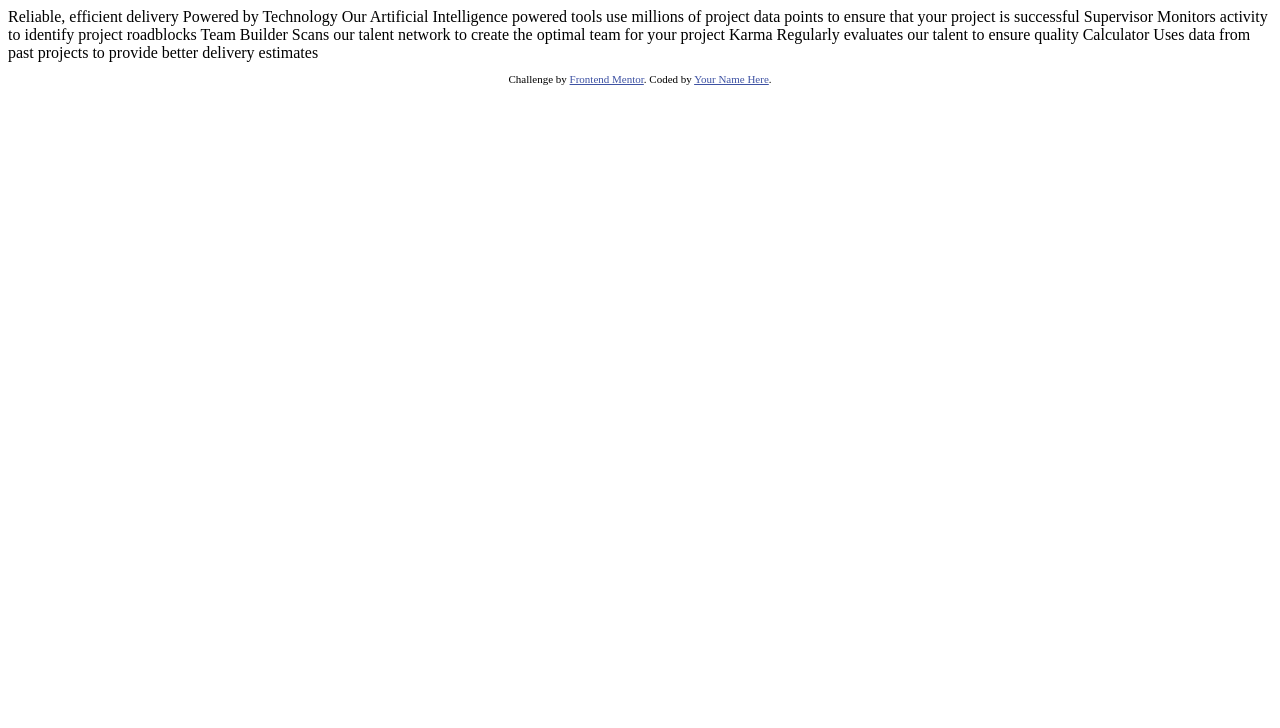
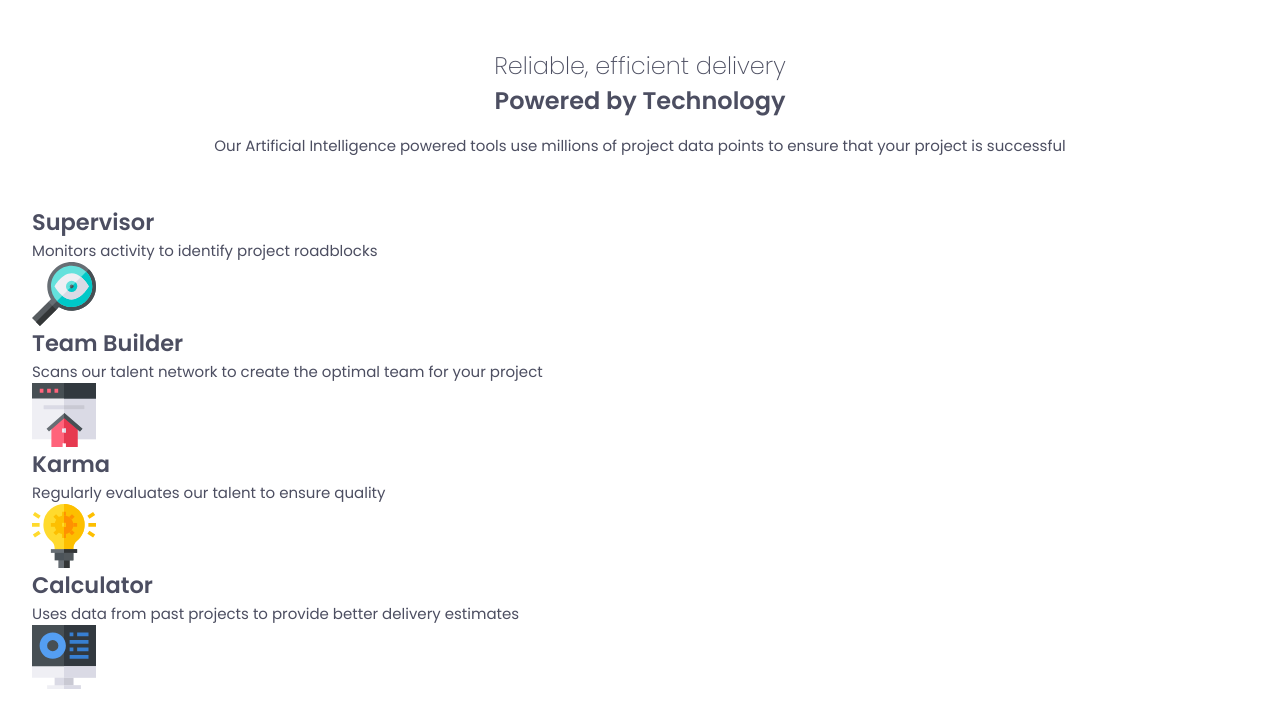
Before and after one commit to KrisvHeij/four-card-feature-section, a plain HTML site: page index.html in a window 1280 px wide. Drawn offline with Linux system fonts and the light colour scheme.

Commit message:
Created HTML and CSS

```diff
--- a/index.html
+++ b/index.html
@@ -1,45 +1,62 @@
 <!DOCTYPE html>
 <html lang="en">
   <head>
-  <meta charset="UTF-8">
-  <meta name="viewport" content="width=device-width, initial-scale=1.0"> <!-- displays site properly based on user's device -->
+    <meta charset="UTF-8" />
+    <meta name="viewport" content="width=device-width, initial-scale=1.0" />
 
-  <link rel="icon" type="image/png" sizes="32x32" href="./images/favicon-32x32.png">
-
-  <title>Frontend Mentor | Four card feature section</title>
-
-  <!-- Feel free to remove these styles or customise in your own stylesheet 👍 -->
-  <style>
-    .attribution { font-size: 11px; text-align: center; }
-    .attribution a { color: hsl(228, 45%, 44%); }
-  </style>
+    <link
+      rel="icon"
+      type="image/png"
+      sizes="32x32"
+      href="./images/favicon-32x32.png"
+    />
+    <link rel="preconnect" href="https://fonts.googleapis.com" />
+    <link rel="preconnect" href="https://fonts.gstatic.com" crossorigin />
+    <link
+      href="https://fonts.googleapis.com/css2?family=Poppins:wght@200;400;600&display=swap"
+      rel="stylesheet"
+    />
+    <link rel="stylesheet" href="styles.css" />
+    <title>Four card feature section</title>
   </head>
   <body>
-
+    <main>
+      <div class="header">
+        <h1>
           Reliable, efficient delivery
-  Powered by Technology
-
-  Our Artificial Intelligence powered tools use millions of project data points
-  to ensure that your project is successful
-
-  Supervisor
-  Monitors activity to identify project roadblocks
-
-  Team Builder
+          <span>Powered by Technology</span>
+        </h1>
+        <p>
+          Our Artificial Intelligence powered tools use millions of project data
+          points to ensure that your project is successful
+        </p>
+      </div>
+      <div class="card-container">
+        <section class="card">
+          <h2>Supervisor</h2>
+          <p>Monitors activity to identify project roadblocks</p>
+          <img src="/images/icon-supervisor.svg" alt="" />
+        </section>
+        <section class="card">
+          <h2>Team Builder</h2>
+          <p>
             Scans our talent network to create the optimal team for your project
-
-  Karma
-  Regularly evaluates our talent to ensure quality
-
-  Calculator
+          </p>
+          <img src="/images/icon-team-builder.svg" alt="" />
+        </section>
+        <section class="card">
+          <h2>Karma</h2>
+          <p>Regularly evaluates our talent to ensure quality</p>
+          <img src="/images/icon-karma.svg" alt="" />
+        </section>
+        <section class="card">
+          <h2>Calculator</h2>
+          <p>
             Uses data from past projects to provide better delivery estimates
-
-
-  <footer>
-    <p class="attribution">
-      Challenge by <a href="https://www.frontendmentor.io?ref=challenge" target="_blank">Frontend Mentor</a>.
-      Coded by <a href="#">Your Name Here</a>.
           </p>
-  </footer>
+          <img src="/images/icon-calculator.svg" alt="" />
+        </section>
+      </div>
+    </main>
   </body>
 </html>
--- /dev/null
+++ b/styles.css
@@ -0,0 +1,56 @@
+/* Custom properties */
+/* Breakpoints mobile: 375px & desktop 1440px */
+:root {
+  --c-red: hsl(0, 78%, 62%);
+  --c-cyan: hsl(180, 62%, 55%);
+  --c-orange: hsl(34, 97%, 64%);
+  --c-blue: hsl(212, 86%, 64%);
+  --c-grey-500: hsl(234, 12%, 34%);
+  --c-grey-400: hsl(212, 6%, 44%);
+  --c-white: hsl(0, 0%, 100%);
+  --fw-200: 200;
+  --fw-400: 400;
+  --fw-600: 600;
+}
+
+* {
+  box-sizing: border-box;
+  margin: 0;
+  padding: 0;
+}
+
+img {
+  display: block;
+  max-width: 100%
+}
+
+body {
+  font-family: 'Poppins', sans-serif;
+  font-size: 15px;
+  background-color: var(--c-white);
+  color: var(--c-grey-500);
+}
+
+main {
+  padding: 3rem 2rem;
+}
+
+.header {
+  text-align: center;
+  margin-bottom: 3rem;
+}
+
+.header h1 {
+  font-size: 1.5rem;
+  font-weight: var(--fw-200);
+  margin-bottom: 1rem;
+}
+
+.header h1 span {
+  display: block;
+  font-weight: var(--fw-600);
+}
+
+.header p {
+  text-wrap: balance;
+}
```
Lines whose indentation alone changed are shown as unchanged.
